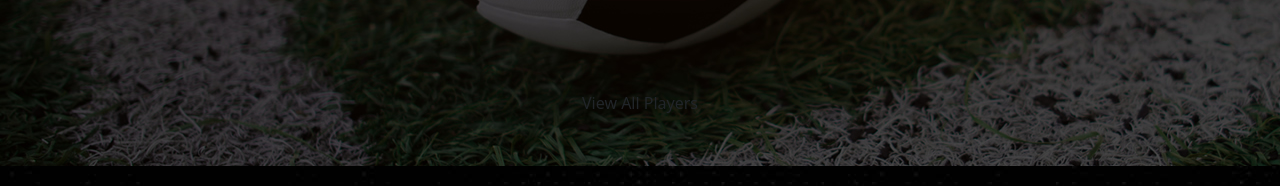
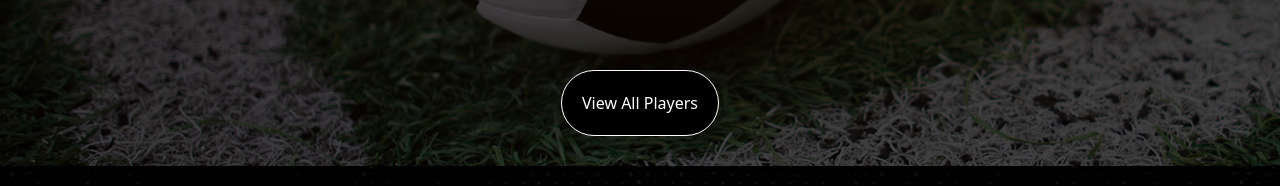
Before and after one commit to Anymoose98/proj-html-vuejs, a Vue app: page / in a window 1280 px wide. In both pictures the pointer is over the button "View All Players". Shown: the part 1710-1896 px from the top of the page. Built offline with nearby package versions, Linux system fonts and the light colour scheme.

Commit message:
Branch card giocatori

```diff
--- a/src/components/PlayerList.vue
+++ b/src/components/PlayerList.vue
@@ -60,5 +60,10 @@ export default{
     border-color: white;
 
     }
+    .btn:hover{
+        background-color: black;
+        border-color: white;
+        color: white;
+    }
 
 </style>
--- a/src/components/Players.vue
+++ b/src/components/Players.vue
@@ -12,22 +12,16 @@ export default{
 }
 </script>
 <template lang="">
-
          <div class="col-3 py-5">
              <div class=" img-card testo-all">
                  <img :src="Player.image" alt="">
                  <div class="sfondo-nero">
-
                      <h5 class="text-white  ">{{ Player.number }}</h5>
                      <span>{{ Player.name }}</span> <span> - </span>
                      <span>{{ Player.role}}</span>
                  </div>
              </div>
          </div>
-
-
-
-
 </template>
 <style lang ="scss" scoped>
 @use '../styles/generals.scss' as *;
```
